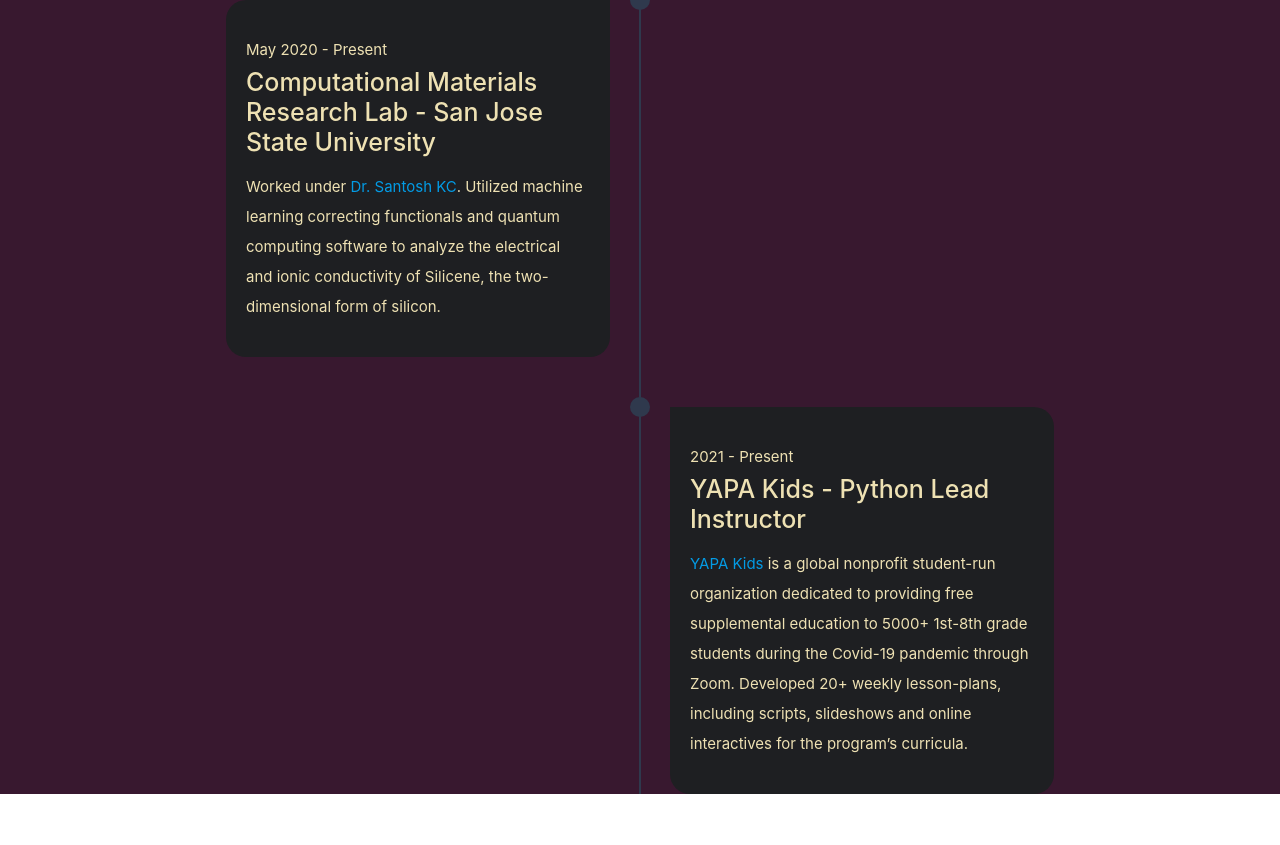
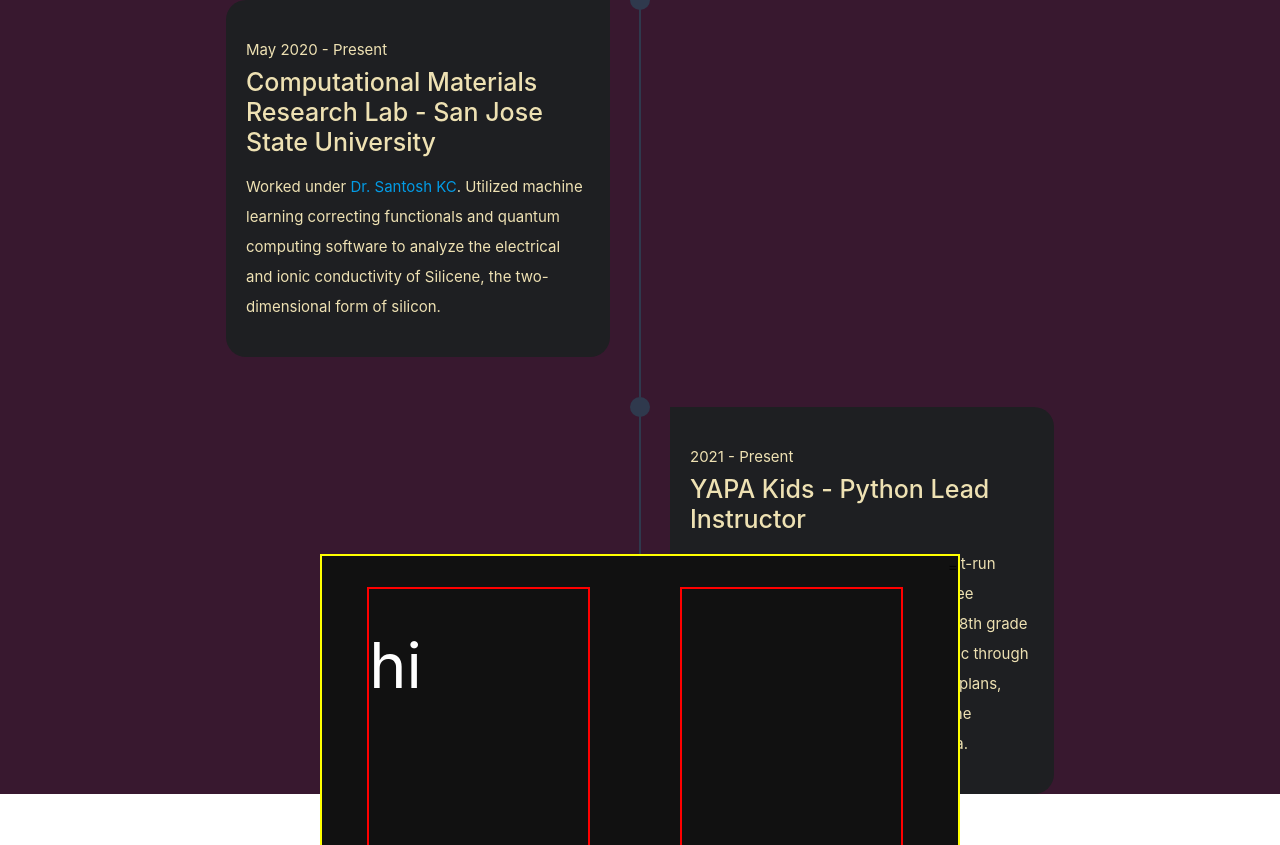
Before and after one commit to gulpinhenry/react-portfolio, a React (Create React App) app: page / in a window 1280 px wide. Shown: the part 3805-4650 px from the top of the page. Before the commit the page ends 4599 px from the top, so only its background shows below. Built offline with nearby package versions, Linux system fonts and the light colour scheme.

Commit message:
add icons

```diff
--- a/package.json
+++ b/package.json
@@ -9,6 +9,7 @@
     "materialize-css": "^1.0.0",
     "react": "^17.0.2",
     "react-dom": "^17.0.2",
+    "react-icons": "^4.3.1",
     "react-scripts": "4.0.3",
     "web-vitals": "^1.1.2"
   },
--- a/src/components/Contact.js
+++ b/src/components/Contact.js
@@ -1,8 +1,37 @@
 import React from "react";
+import "../css/contact.css";
+import { FontAwesomeIcon } from '@fortawesome/react-fontawesome'
 
-function Contact(){
-    return (
-        <div></div>
-    );
+const styles = {
+  container: {
+    position: "relative",
+    top: `-30vh`,
+    margin: `auto auto`,
+    left: 0,
+    right: 0,
+    height: `55vh`,
+    width: `50vw`,
+    border: `2px solid yellow`,
+    textAlign: "justify",
+    backgroundColor: "#111111",
+    display: "flex",
+    justifyContent: "space-evenly",
+  },
+};
+function Contact() {
+  return (
+    <div style={styles.container}>
+      <div className = "contact-el">
+          <h1>hi</h1>
+      </div>
+      <form className = "contact-el"></form>
+      =<div id = "icons">
+          <ul>
+          <FontAwesomeIcon icon={['fab', 'google']} />
+          </ul>
+      </div>
+      {/* add some onclick feature idk */}
+    </div>
+  );
 }
 export default Contact;
--- a/src/components/Experience.js
+++ b/src/components/Experience.js
@@ -5,7 +5,7 @@
     paddingTop: "80px",
     textAlign: "center",
     backgroundColor: "#38182f",
-    minHeight: "160vh",
+    minHeight: "190vh",
   },
 };
 
--- a/src/components/Portfolio.js
+++ b/src/components/Portfolio.js
@@ -7,10 +7,13 @@
   ht: {
     height: "80vh",
     paddingTop: "80px",
-    textAlign: "center"
+    textAlign: "center",
+    backgroundColor: "#eee1b3",
+    color: "#330036"
   },
   subtitle: {
-    paddingBottom: "30px"
+    paddingBottom: "30px",
+    color: "#330036"
   },
   list: {
     display: "flex",
@@ -22,7 +25,7 @@
 };
 function Portfolio() {
   return (
-    <div id="portfolio" className="section white" style={styles.ht}>
+    <div id="portfolio" className="section" style={styles.ht}>
       <div className="row container">
         <h2 className="header">Portfolio</h2>
         <a href="https://github.com/gulpinhenry" target="_blank" rel="noreferrer">
--- /dev/null
+++ b/src/css/contact.css
@@ -0,0 +1,10 @@
+.contact-el{
+    color:white;
+    display: flex;
+    flex-direction: column;
+    justify-content: space-between;
+    border: 2px solid red;
+    min-width: 35%;
+    margin: 5% auto;
+    margin-bottom: 10%;
+}
--- a/src/css/experience.css
+++ b/src/css/experience.css
@@ -2,7 +2,7 @@
     margin: 0;
     padding: 0;
     box-sizing: border-box;
-    color: white;
+    color: #eee1b3;
 }
 .header{
     padding-bottom: 80px;
```
Also changed, not shown: 1 other file (tests, documents, lock files or other folders).
